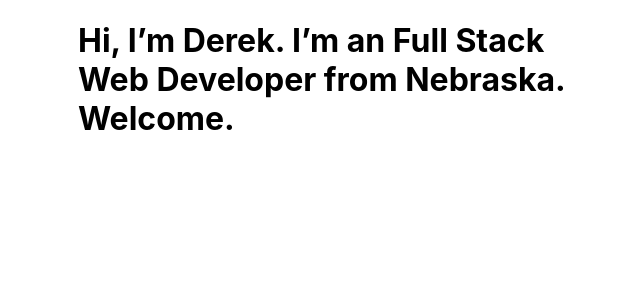
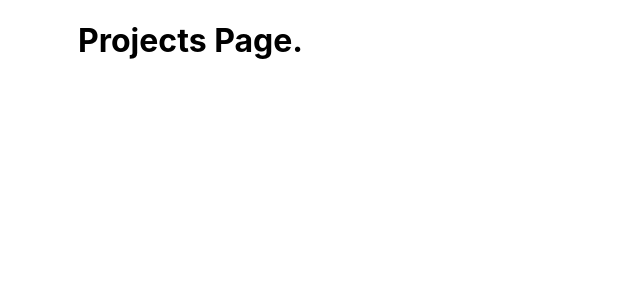
Before and after one commit to dpacula/pacula.dev, a React (Create React App) app: page /projects in a window 1280 px wide. Shown: the top 300 px of the page, without its empty margins (138-778 px from the left). Built offline with nearby package versions, Linux system fonts and the light colour scheme.

Commit message:
Routing and pages for portfolio site

```diff
--- a/package.json
+++ b/package.json
@@ -9,6 +9,8 @@
     "node-sass": "^4.14.1",
     "react": "^16.13.1",
     "react-dom": "^16.13.1",
+    "react-router": "^5.2.0",
+    "react-router-dom": "^5.2.0",
     "react-scripts": "3.4.3"
   },
   "scripts": {
--- /dev/null
+++ b/src/App.js
@@ -0,0 +1,22 @@
+import React from 'react';
+import { Route, Switch } from 'react-router-dom';
+import About from './pages/about';
+import Home from './pages/home';
+import Projects from './pages/projects';
+import Resume from './pages/resume';
+
+
+function App() {
+  return (
+    <main>
+      <Switch>
+          <Route path="/" component={Home} exact />
+          <Route path="/about" component={About} />
+          <Route path="/projects" component={Projects} />
+          <Route path ="/resume" component={Resume} />
+      </Switch>
+    </main>
+  );
+}
+
+export default App;
--- a/src/index.js
+++ b/src/index.js
@@ -2,19 +2,21 @@ import React from 'react';
 import ReactDOM from 'react-dom';
 import './styles/main.scss';
 import './styles/flexboxgrid.min.css';
-import Home from './Home';
+import App from './App';
 import * as serviceWorker from './serviceWorker';
+import { BrowserRouter} from 'react-router-dom';
+
 
 ReactDOM.render(
-  <React.StrictMode>
+  <BrowserRouter>
     <div class="row">
       <div class="col-lg-2"></div>
       <div class="col-lg-10">
-        <Home />
+        <App />
       </div>
       <div class="col-lg-2"></div>
     </div>
-  </React.StrictMode>,
+  </BrowserRouter>,
   document.getElementById('root')
 );
 
--- /dev/null
+++ b/src/pages/about.jsx
@@ -0,0 +1,13 @@
+import React from 'react';
+
+function About() {
+  return (
+    <div class="row">
+      <div class="col-lg-6 col-md-6 col-xs-6">
+          <div class="box"><h1>About Page.</h1></div>
+      </div>
+  </div>
+  );
+}
+
+export default About;
--- /dev/null
+++ b/src/pages/projects.jsx
@@ -0,0 +1,13 @@
+import React from 'react';
+
+function Projects() {
+  return (
+    <div class="row">
+      <div class="col-lg-6 col-md-6 col-xs-6">
+          <div class="box"><h1>Projects Page.</h1></div>
+      </div>
+  </div>
+  );
+}
+
+export default Projects;
--- /dev/null
+++ b/src/pages/resume.jsx
@@ -0,0 +1,13 @@
+import React from 'react';
+
+function Resume() {
+  return (
+    <div class="row">
+      <div class="col-lg-6 col-md-6 col-xs-6">
+          <div class="box"><h1>Resume Page.</h1></div>
+      </div>
+  </div>
+  );
+}
+
+export default Resume;
```
Also changed, not shown: src/pages/home.jsx (renamed from src/Home.js), 1 other file (tests, documents, lock files or other folders).
